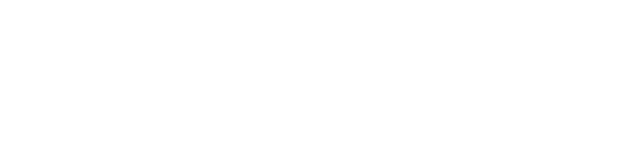
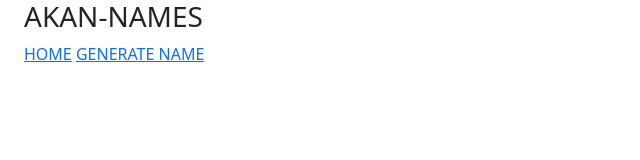
Before and after one commit to njoroge-jane/Birth-Names, a plain HTML site: page index.html in a window 1280 px wide. Shown: the whole page, without its empty margins (0-640 px from the left). Drawn offline with Linux system fonts and the light colour scheme.

Commit message:
add navbar

```diff
--- a/index.html
+++ b/index.html
@@ -9,7 +9,11 @@
   <link rel="stylesheet" href="css/styles.css">
 </head>
 <body>
-
+  <nav class="px-4">
+    <h3>AKAN-NAMES</h3>
+    <a href="#home">HOME</a>
+    <a href="generator.html">GENERATE NAME</a>
+  </nav>
 
   <script src="js/bootstrap.js"></script>
   <script src="js/custom.js"></script>
```
